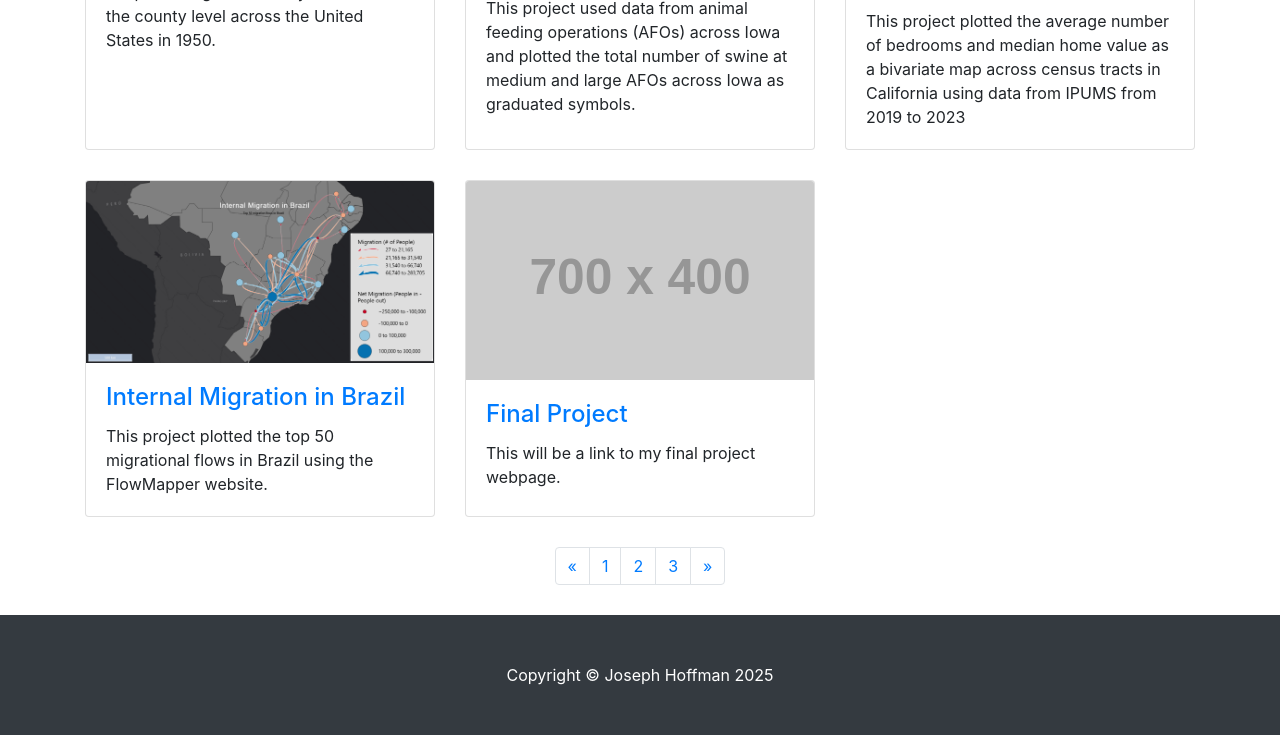
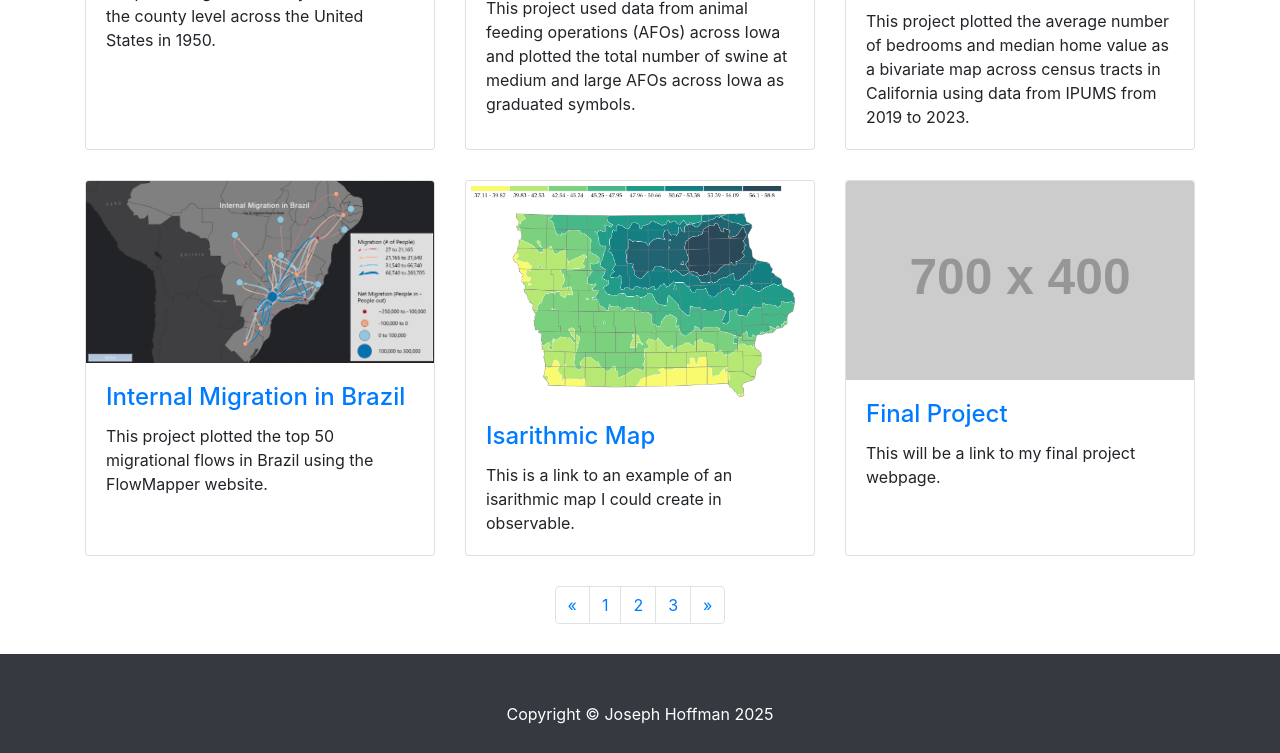
Before and after one commit to geog3540/jahoffmn, a website: page index.html in a window 1280 px wide. Shown: the part 508-1261 px from the top of the page. Drawn offline with Linux system fonts and the light colour scheme; placeholder pictures from the web are drawn by us.

Commit message:
Updated Resume and added isarithmic map

```diff
--- a/index.html
+++ b/index.html
@@ -38,7 +38,7 @@
               <a class="nav-link" href="shortbio.html">About</a>
             </li>
             <li class="nav-item">
-              <a class="nav-link" href="files/JosephHoffman.pdf">Resume</a>
+              <a class="nav-link" href="Files/JosephHoffman.pdf">Resume</a>
             </li>
             <li class="nav-item">
               <a class="nav-link" href="mailto:jahoffmn@uiowa.edu">Contact</a>
@@ -86,7 +86,7 @@
               <h4 class="card-title">
                 <a href="https://observablehq.com/d/51173aa7cd8bb4fc">Number of Bedrooms and Home Value in California (2019-2023)</a>
               </h4>
-              <p class="card-text">This project plotted the average number of bedrooms and median home value as a bivariate map across census tracts in California using data from IPUMS from 2019 to 2023</p>
+              <p class="card-text">This project plotted the average number of bedrooms and median home value as a bivariate map across census tracts in California using data from IPUMS from 2019 to 2023.</p>
             </div>
           </div>
         </div>
@@ -98,6 +98,17 @@
                 <a href="flowmap.html">Internal Migration in Brazil</a>
               </h4>
               <p class="card-text">This project plotted the top 50 migrational flows in Brazil using the FlowMapper website.</p>
+            </div>
+          </div>
+        </div>
+        <div class="col-lg-4 col-sm-6 portfolio-item">
+          <div class="card h-100">
+            <a href="https://observablehq.com/d/99a2c28833d6c479"><img class="card-img-top" src="Images/Isarithmic.png" alt=""></a>
+            <div class="card-body">
+              <h4 class="card-title">
+                <a href="https://observablehq.com/d/99a2c28833d6c479">Isarithmic Map</a>
+              </h4>
+              <p class="card-text">This is a link to an example of an isarithmic map I could create in observable.</p>
             </div>
           </div>
         </div>
```
Also changed, not shown: Images/Isarithmic.png (added).
